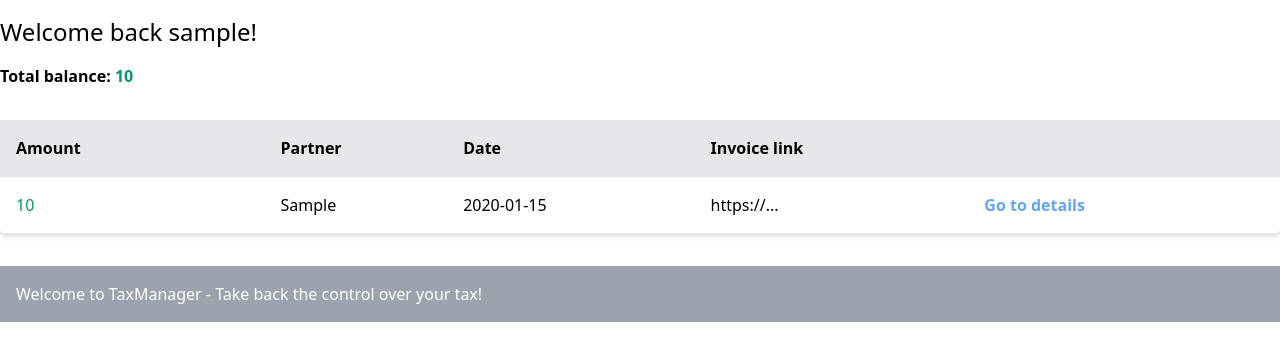
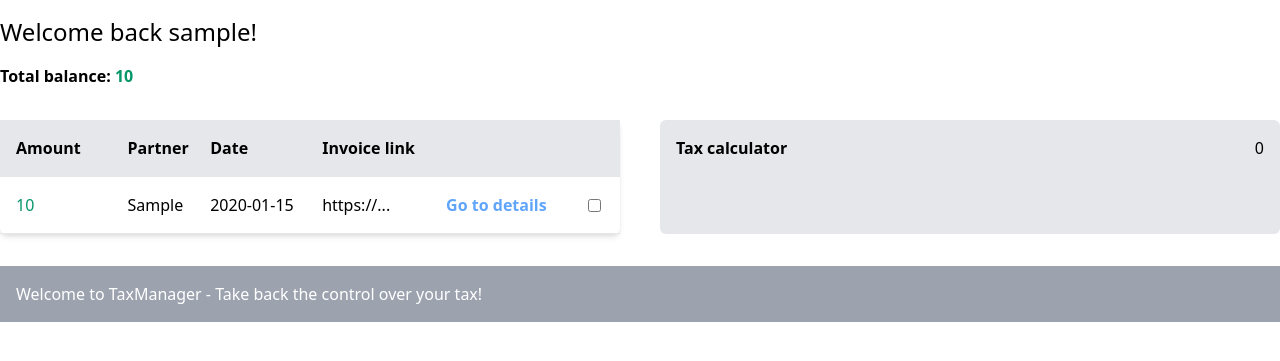
Before and after one commit to magnuslundstrom/TaxManager, a Django app: page /movements/ in a window 1280 px wide. Shown: the part 96-457 px from the top of the page. Run offline with Django 3.2, Linux system fonts and the light colour scheme; a user stored in the database is signed in; tables that the repository leaves empty hold one stand-in row (values such as "Sample post").

Commit message:
Still needs calculator work

```diff
--- a/src/movements/templates/index.html
+++ b/src/movements/templates/index.html
@@ -1,8 +1,8 @@
 {% extends 'base.html' %} {% block content%}
 <h1 class="text-2xl">Welcome back {{user}}!</h1>
 <p class="mt-4 font-semibold">Total balance: <span class="{% if balance > 0 %} text-green-600 {% else %} text-red-600 {% endif %}">{{balance}}</span></p>
-<div class="mt-8">
-  <table class="w-full border-collapse mt-5 text-md shadow-md rounded-md">
+<div class="mt-8 grid grid-cols-2 gap-10">
+  <table class="w-full border-collapse text-md shadow-md rounded-md">
     <thead class="w-full">
       <tr class="bg-gray-200 font-bold">
         <th class="text-left p-4">Amount</th>
@@ -10,20 +10,50 @@
         <th class="text-left">Date</th>
         <th class="text-left">Invoice link</th>
         <th></th>
+        <th></th>
       </tr>
     </thead>
     <tbody class="mb-5">
       {% for movement in movements %}
-      <tr class="border-b border-t">
-          <td class="p-4 {% if movement.amount < 0 %} text-red-600 {% else %} text-green-600 {%endif%}">{{movement.amount}}</td>
-          <td>{{movement.partner}}</td>
-          <td>{{movement.movementDate}}</td>
-          <td><a href="{{movement.invoiceLink}}" target="_blank">https://...</a></td>
+      <tr class="border-b border-t" id="{{movement.id}}">
+          <td class="p-4 amount {% if movement.amount < 0 %} text-red-600 {% else %} text-green-600 {%endif%}">{{movement.amount}}</td>
+          <input value="{{movement.tax}}" type="hidden" class="tax">
+          <td class="partner">{{movement.partner}} {% if movement.tax == True %}(T){%endif%}</td>
+          <td class="movementDate">{{movement.movementDate}}</td>
+          <td><a href="{{movement.invoiceLink}}" target="_blank" class="invoiceLink">https://...</a></td>
           <td><a href="{% url 'movements:item' id=movement.id %}" class="text-blue-400 font-semibold">Go to details</a></td>
+          <td><input type="checkbox" name="" class="m-2 movement-input"></td>
         </form>
       </tr>
       {% endfor %}
     </tbody>
   </table>
+  <div class="bg-gray-200 p-4 rounded-md" id="calculator">
+    <div class="flex justify-between">
+      <h2 class="font-bold">Tax calculator</h2>
+      <p class="calculator--sum">0</p>
+    </div>
+    <div class="container"></div>
+  </div>
 </div>
+<script>
+const inputs = document.querySelectorAll('.movement-input');
+const calculator = document.querySelector('#calculator');
+let count = 0;
+inputs.forEach((checkbox) => {
+  checkbox.addEventListener('click', (e) => {
+    const wrapperTr = e.target.parentNode.parentNode;
+    const amount = wrapperTr.querySelector('.amount');
+    addContainer({id:wrapperTr.id,amount: amount.textContent})
+  })
+})
+
+
+function addContainer(dataObj) {
+  const container = document.querySelector('#calculator .container')
+
+
+
+}
+</script>
 {% endblock %}
--- a/src/movements/views.py
+++ b/src/movements/views.py
@@ -9,10 +9,16 @@ from companies.models import Company
 @login_required
 def index(request):
     userId = request.user.id
+    companies = Company.objects.all().filter(relatedToUser=request.user)
     movements = Movement.objects.filter(user__id=userId).order_by('-createdAt')
+
     balance = 0
     for movement in movements:
         balance += movement.amount
+        for company in companies:
+            if movement.partner == company.name:
+                movement.tax = company.eu
+
     context = {
         'movements': movements,
         'balance': balance
```
